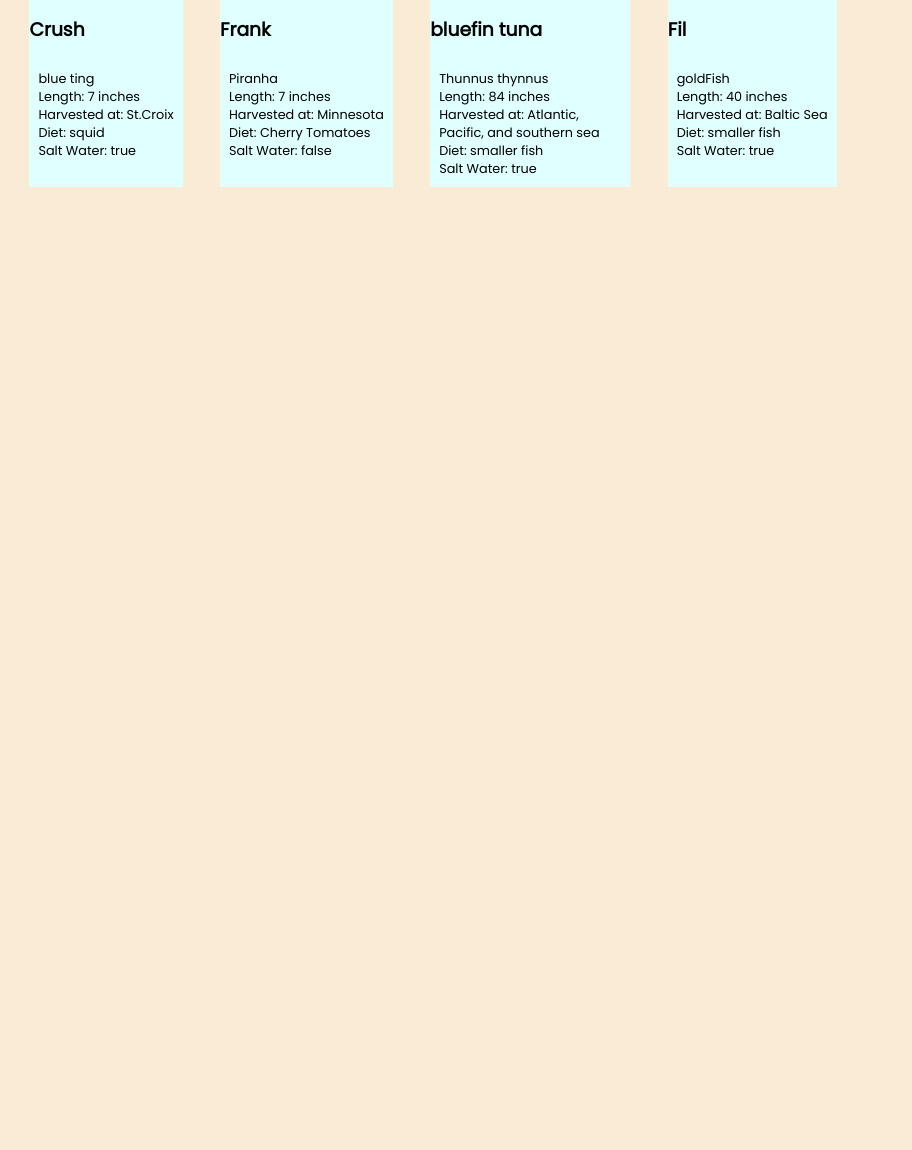
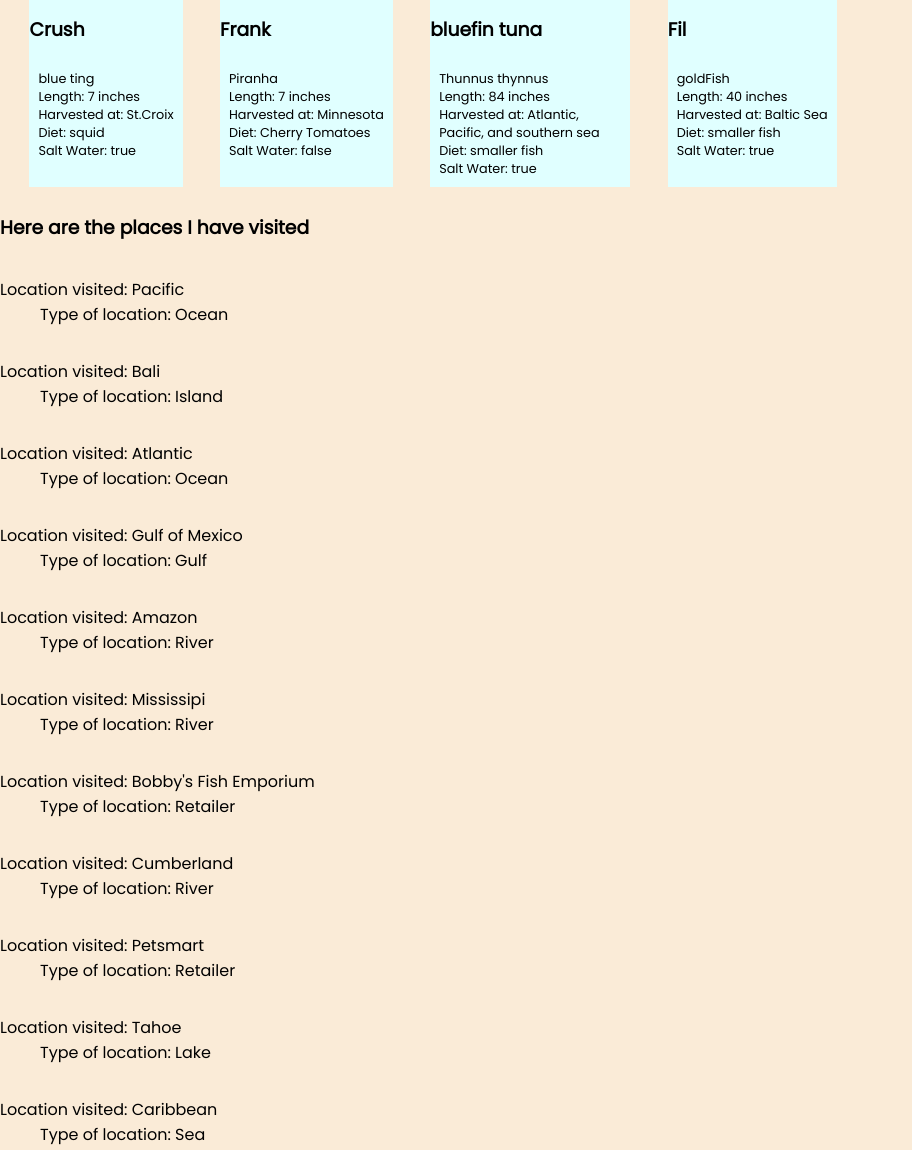
Before and after one commit to D-Upchurch/Martins-Aquarium, a plain HTML site: page index.html in a window 1280 px wide. Shown: the part 1481-2631 px from the top of the page, without its empty margins (0-912 px from the left). Before the commit the page ends 1692 px from the top, so only its background shows below. Drawn offline with Linux system fonts and the light colour scheme.

Commit message:
Rendered the locations where Martin harvested his collection

```diff
--- a/Scripts/locations/location.js
+++ b/Scripts/locations/location.js
@@ -0,0 +1,10 @@
+export const Location = (locationObj) => {
+    return (
+        `<article>
+        <dl>
+            <dt>Location visited: ${locationObj.locationVisited}</dt>
+            <dd>Type of location: ${locationObj.locationType}</dd>
+        </dl>
+        </article>`
+    )
+}
--- a/Scripts/locations/locationList.js
+++ b/Scripts/locations/locationList.js
@@ -0,0 +1,14 @@
+import { getLocation } from './locationData.js';
+import { Location } from './location.js';
+
+export const locationList = () => {
+    const locations = getLocation()
+    const DOMLocation = document.querySelector(".locationList")
+
+        let locationHTMLRep = "";
+        for (const oneLocation of locations) {
+            locationHTMLRep += Location(oneLocation);
+        }
+        console.log("locationHTMLRep", locationHTMLRep);
+    DOMLocation.innerHTML = locationHTMLRep;
+}
--- a/Scripts/main.js
+++ b/Scripts/main.js
@@ -2,7 +2,9 @@ console.log("main is loaded");
 
 import { fishList } from "./fish/fishList.js";
 import { tipList } from "./tips/tipList.js";
+import { locationList } from "./locations/locationList.js"
 
 
 fishList();
 tipList();
+locationList();
--- a/Styles/main.css
+++ b/Styles/main.css
@@ -87,6 +87,11 @@ nav a:active {
 	margin: 1em;
 }
 
+.locationList {
+	display: flex;
+	flex-direction: column;
+}
+
 footer {
 	background-color: darkcyan;
 	color: whitesmoke;
--- a/index.html
+++ b/index.html
@@ -16,16 +16,18 @@
 		</header>
 	</div>
 
-	<aside class="tips-sidebar"><p>Martin's Tips</p>
+	<aside class="tips-sidebar">
 
 	</aside>
 	<div class="fishTank">
 		<section class="fishList">
 
 		</section>
+
 	</div>
 	<section>
 		<div class="locationFlex">
+			<h3>Here are the places I have visited</h3>
 			<div class="locationList">
 
 			</div>
```
